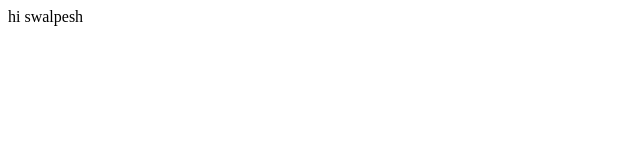
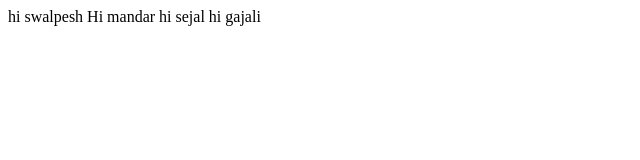
Before and after one commit to shubh11me/demo, a plain HTML site: page index.html in a window 1280 px wide. Shown: the whole page, without its empty margins (0-640 px from the left). Drawn offline with Linux system fonts and the light colour scheme.

Commit message:
names added

```diff
--- a/index.html
+++ b/index.html
@@ -7,6 +7,6 @@
     <title>Document</title>
 </head>
 <body>
-    hi swalpesh
+    hi swalpesh Hi mandar hi sejal hi gajali
 </body>
 </html>
```
